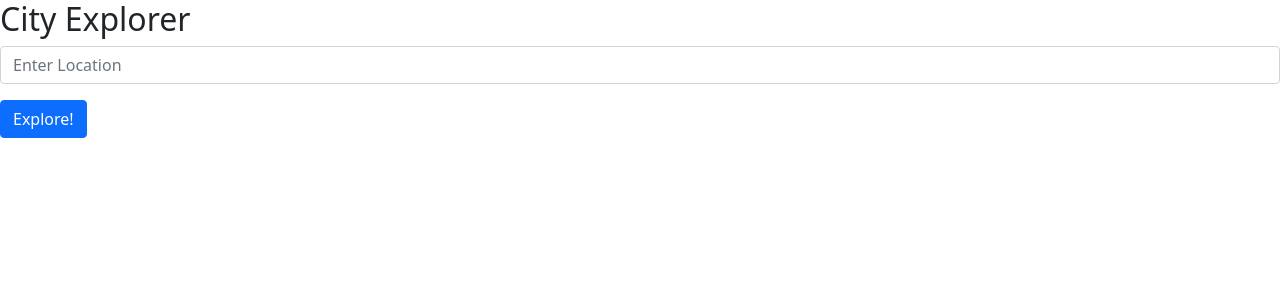
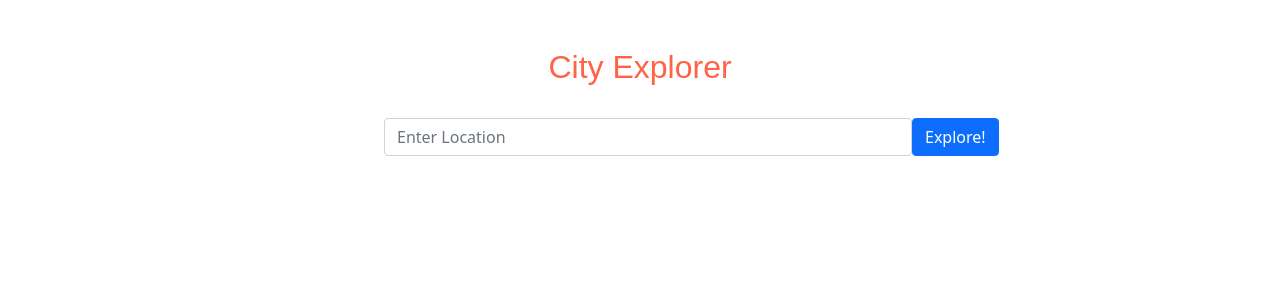
Before and after one commit to Emam96/city-explorer, a React (Create React App) app: page / in a window 1280 px wide. Shown: the top 300 px of the page. Built offline with nearby package versions, Linux system fonts and the light colour scheme.

Commit message:
Finished

```diff
--- a/src/App.css
+++ b/src/App.css
@@ -1,38 +1,52 @@
-.App {
+.main {
+  /* border: solid tomato; */
+  margin: 0 auto;
+  width: 80%;
   text-align: center;
 }
 
-.App-logo {
-  height: 40vmin;
-  pointer-events: none;
+h1 {
+  font-family: sans-serif;
+  font-size: 2pc;
+  color: tomato;
+  margin-top: 3rem;
 }
 
-@media (prefers-reduced-motion: no-preference) {
-  .App-logo {
-    animation: App-logo-spin infinite 20s linear;
-  }
+form {
+  display: flex;
+  flex-direction: row;
+  /* border: solid tomato; */
+  width: 50%;
+  justify-content: space-evenly;
+  align-items: baseline;
+  margin: 2rem auto;
 }
 
-.App-header {
-  background-color: #282c34;
-  min-height: 100vh;
-  display: flex;
-  flex-direction: column;
-  align-items: center;
-  justify-content: center;
-  font-size: calc(10px + 2vmin);
-  color: white;
+#formBasicPassword {
+  width: 66vh;
 }
 
-.App-link {
-  color: #61dafb;
+button {
+  transition: 1s;
 }
 
-@keyframes App-logo-spin {
-  from {
-    transform: rotate(0deg);
-  }
-  to {
-    transform: rotate(360deg);
-  }
+button:hover {
+  transform: scale(110%);
 }
+
+button:active {
+  transform: scale(100%);
+}
+
+img {
+  box-shadow: 0px 4px 10px lightgray;
+}
+
+
+p {
+
+margin-top: 1rem;
+font-family: sans-serif;
+
+
+}
--- a/src/App.js
+++ b/src/App.js
@@ -35,9 +35,9 @@ class App extends React.Component {
 
   render() {
     return (
-      <div>
+      <div className="main">
         <>
-          <h2>City Explorer</h2>
+          <h1>City Explorer</h1>
           <Form onSubmit={this.getLocation}>
             <Form.Group className="mb-3" controlId="formBasicPassword">
               <Form.Control
@@ -53,17 +53,18 @@ class App extends React.Component {
           </Form>
 
           {this.state.showData && (
+            <Image
+              src={`https://maps.locationiq.com/v3/staticmap?key=${process.env.REACT_APP_LOCATIONIQ_KEY}&center=${this.state.theObjectOfTheCity.lat},${this.state.theObjectOfTheCity.lon}&zoom=11.5`}
+              rounded
+            />
+          )}
+
+          {this.state.showData && (
             <p>
               {this.state.iputForCitySearch} Lat:
               {this.state.theObjectOfTheCity.lat} /Lon:
               {this.state.theObjectOfTheCity.lon}{" "}
             </p>
-          )}
-          {this.state.showData && (
-            <Image
-              src={`https://maps.locationiq.com/v3/staticmap?key=${process.env.REACT_APP_LOCATIONIQ_KEY}&center=${this.state.theObjectOfTheCity.lat},${this.state.theObjectOfTheCity.lon}&zoom=11.5`}
-              rounded
-            />
           )}
         </>
       </div>
```
Also changed, not shown: 1 other file (tests, documents, lock files or other folders).
